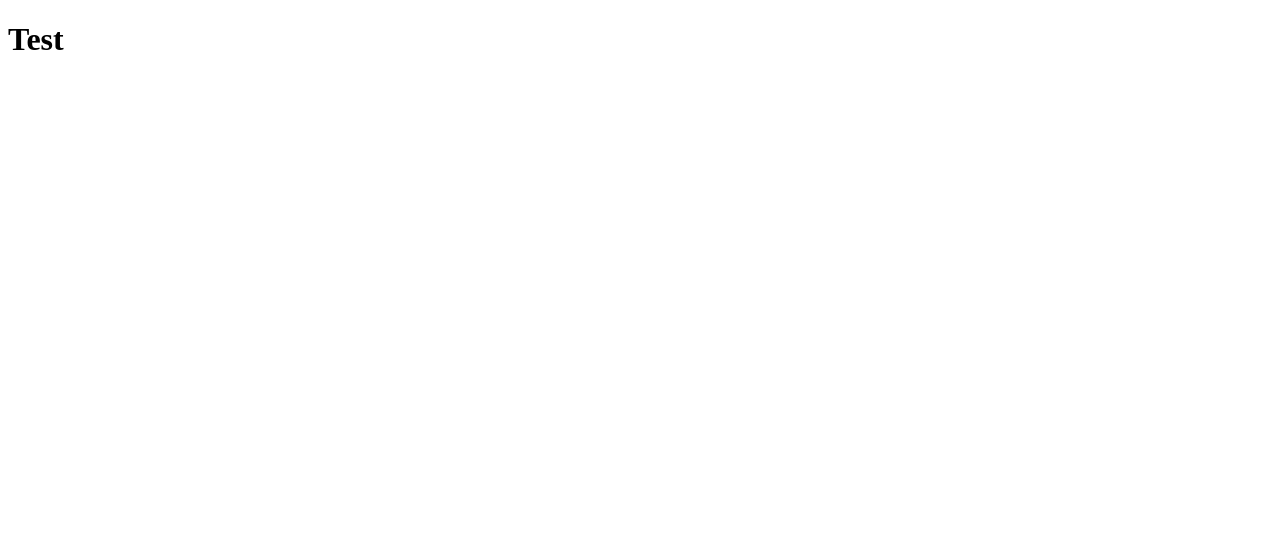
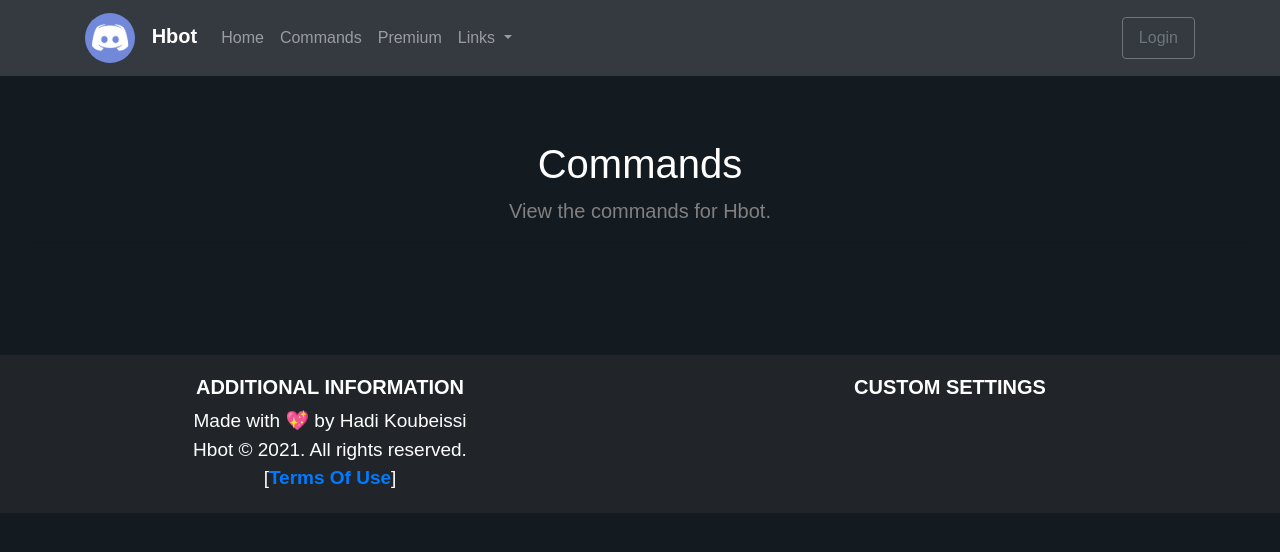
Before and after one commit to Hadi-koubeissi/Discord-bot-website-template, a plain HTML site: page src/pages/commands.html in a window 1280 px wide. Drawn offline with nearby package versions, Linux system fonts and the light colour scheme.

Commit message:
🎇 The third amendment has been completed.

```diff
--- a/src/css/main.css
+++ b/src/css/main.css
@@ -134,6 +134,13 @@ ul.social-icons {
 .add_to_discord:hover {
     background-color: rgb(152, 67, 233);
 }
+.commandstitle {
+    color: #ffffff;
+}
+.commandssub {
+    color: gray;
+}
+
 
 .mastfoot.mb-auto{
     padding-bottom: 40px;
@@ -145,7 +152,6 @@ ul.social-icons {
     color: white;
     position: initial;
 }
-
 
 
 ::-webkit-scrollbar {
--- a/src/pages/commands.html
+++ b/src/pages/commands.html
@@ -1,12 +1,100 @@
 <!DOCTYPE html>
 <html lang="en">
+
 <head>
     <meta charset="UTF-8">
-    <meta http-equiv="X-UA-Compatible" content="IE=edge">
-    <meta name="viewport" content="width=device-width, initial-scale=1.0">
-    <title>Document</title>
+    <meta name="viewport" content="width=device-width, initial-scale=1, shrink-to-fit=no">
+    <link rel="stylesheet" href="../css/bootstrap.min.css">
+    <link rel="stylesheet" href="../css/main.css">
+    <link rel="stylesheet" href="https://cdnjs.cloudflare.com/ajax/libs/font-awesome/4.7.0/css/font-awesome.min.css">
+    <link rel="icon" href="../assets/favicon.png">
+    <title>Hbot</title>
 </head>
+
 <body>
-    <h1>Test</h1>
+    <nav class="navbar navbar-expand-lg navbar-dark bg-dark">
+        <div class="container-fluid container">
+            <a class="navbar-brand" href="/">
+                <img src="../assets/bot.png" alt="" width="50" height="50" class="rounded-circle"> &nbsp;
+                <span>Hbot</span>
+            </a>
+            <button class="navbar-toggler" type="button" data-bs-toggle="collapse"
+                data-bs-target="#navbarSupportedContent" aria-controls="navbarSupportedContent" aria-expanded="false"
+                aria-label="Toggle navigation">
+                <span class="navbar-toggler-icon"></span>
+            </button>
+            <div class="collapse navbar-collapse" id="navbarSupportedContent">
+                <ul class="navbar-nav me-auto mb-2 mb-lg-0">
+                    <li class="nav-item">
+                        <a class="nav-link" href="../index.html">Home</a>
+                    </li>
+                    <li class="nav-item">
+                        <a class="nav-link" aria-current="page" href="#/">Commands</a>
+                    </li>
+                    <li class="nav-item">
+                        <a class="nav-link" href="./premium.html">Premium</a>
+                    </li>
+                    <li class="nav-item dropdown">
+                        <a class="nav-link dropdown-toggle" href="#" id="linksdrop" role="button"
+                            data-bs-toggle="dropdown" aria-expanded="false">
+                            Links
+                        </a>
+                        <ul class="dropdown-menu bgn" aria-labelledby="linksdrop">
+                            <li><a class="dropdown-item text-muted font-weight-bold" href="" target="_blank">Invite
+                                    Bot</a>
+                            </li>
+                            <li><a class="dropdown-item text-muted font-weight-bold" href="" target="_blank">Support
+                                    Server</a></li>
+                            <li><a class="dropdown-item text-muted font-weight-bold" href="./faq.html">FAQ</a></li>
+                            <li><a class="dropdown-item text-muted font-weight-bold" href="./team.html">Dev Team</a>
+                            </li>
+                            <li>
+                                <hr class="dropdown-divider">
+                            </li>
+                            <li><a class="dropdown-item text-muted font-weight-bold"
+                                    href="https://github.com/Hadi-Koubeissi" target="_blank">Official Github</a></li>
+                            <li><a class="dropdown-item text-muted font-weight-bold" href="{docs_link}">View
+                                    Documentation</a></li>
+                        </ul>
+                    </li>
+                </ul>
+                <div class="d-flex ml-auto" id="headerlogin">
+                    <li class="nav-item" style="list-style: none;">
+                        <a class="nav-link btn btn-outline-secondary login" href="/login">Login</a>
+                    </li>
+                </div>
+            </div>
+        </div>
+    </nav>
+    </div>
+
+    <div class="jumbotron text-center bg-transparent">
+        <h1 class="commandstitle">Commands</h1>
+        <p class="lead commandssub">View the commands for Hbot.</p>
+        <hr>
+    </div>
+
+    <footer class="mastfoot mb-auto">
+        <div class="container-fluid mb-auto">
+            <div class="row">
+                <div class="col-md-6 mt-md-0 mt-3 text-center">
+                    <h5 class="text-uppercase"><b>Additional Information</b></h5>
+                    <p style="font-size: 19px; padding: 0px; margin: 0px;"><a href="https://github.com/Hadi-Koubeissi"
+                            style="text-decoration: none; color: white;">Made with 💖 by Hadi Koubeissi</a></br>Hbot ©
+                        2021. All
+                        rights reserved.</br>[<a href="/license"><b>Terms Of Use</b></a>]</p>
+                </div>
+                <div class="col-md-6 mb-md-0 mb-3 text-center">
+                    <h5 class="text-uppercase"><b>Custom settings</b></h5>
+                </div>
+            </div>
+        </div>
+    </footer>
+
+    <script src="https://cdn.jsdelivr.net/npm/bootstrap@5.0.0-beta1/dist/js/bootstrap.bundle.min.js"
+        integrity="sha384-ygbV9kiqUc6oa4msXn9868pTtWMgiQaeYH7/t7LECLbyPA2x65Kgf80OJFdroafW"
+        crossorigin="anonymous"></script>
+    <script src="https://cdnjs.cloudflare.com/ajax/libs/materialize/1.0.0/js/materialize.min.js"></script>
 </body>
+
 </html>
```
Also changed, not shown: src/index.html (+10 -9 lines).
